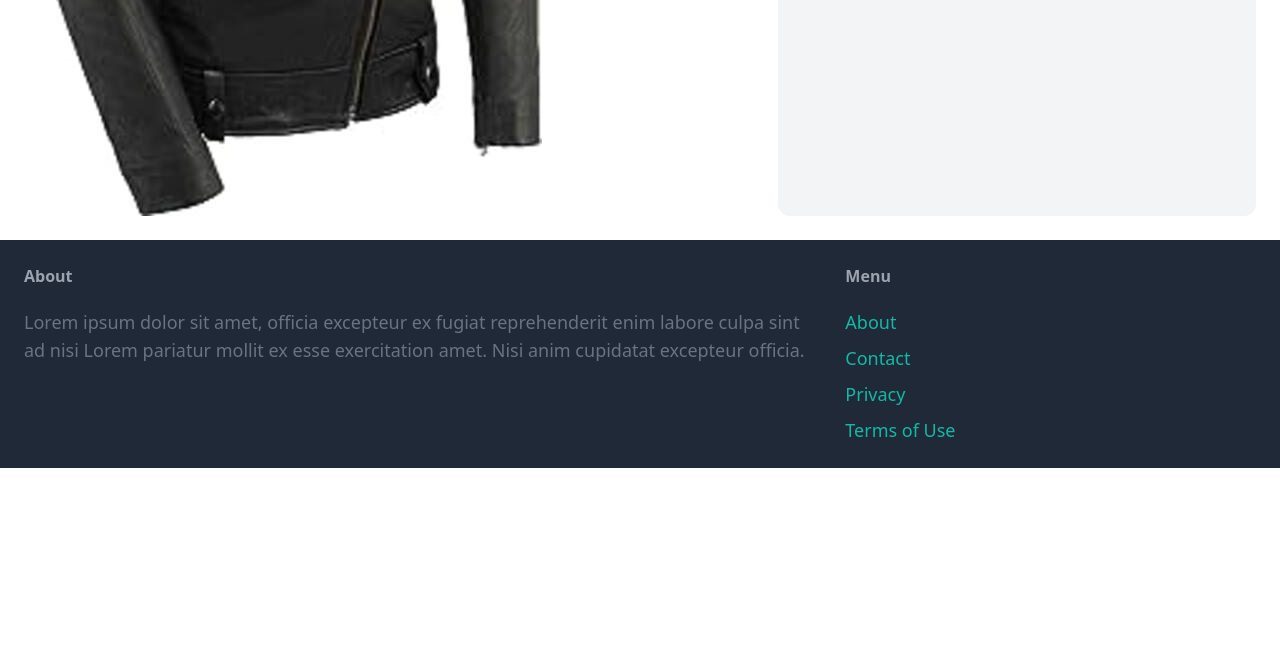
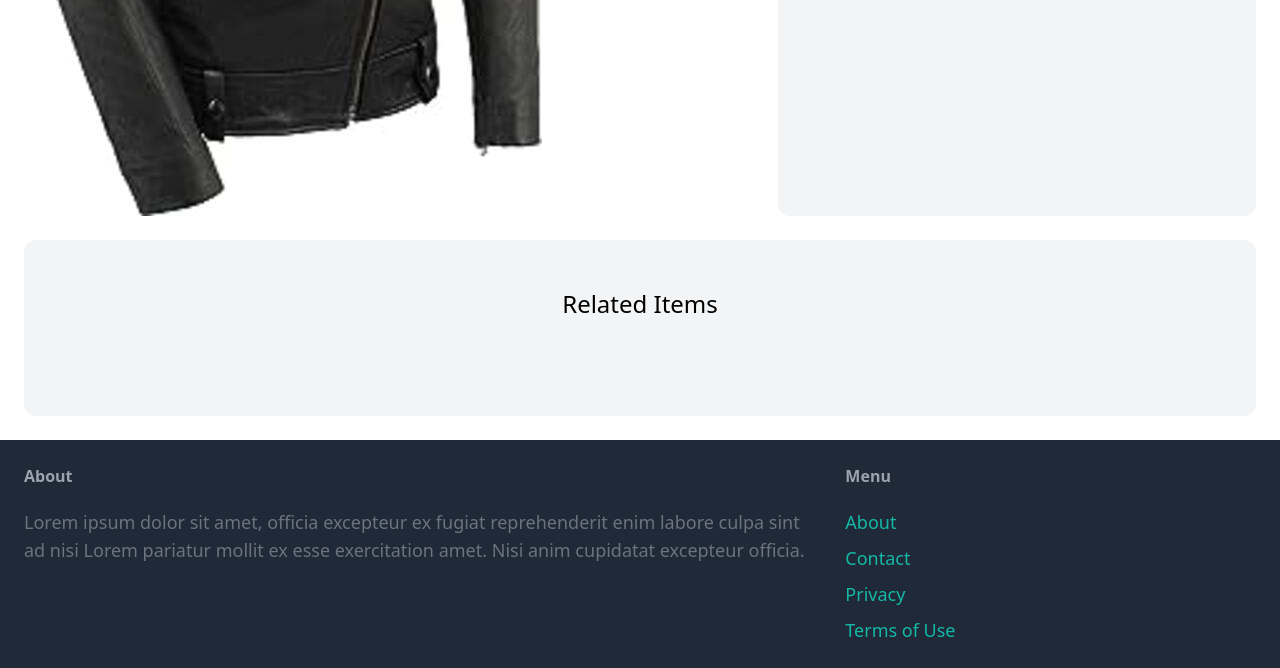
Before and after one commit to pseudoClone/kinaBlog, a Django app: a page that uses item/templates/item/detail.html in a window 1280 px wide. Shown: the part 685-1353 px from the top of the page. Before the commit the page ends 1153 px from the top, so only its background shows below. Run offline with Django 4.2, Linux system fonts and the light colour scheme; data comes from the database, SQL or seed files in the repository; both versions use the stored data as it was after the commit; some libraries are stand-ins or nearby versions.

Commit message:
update: views for related items when viewing a selected item

```diff
--- a/item/templates/item/detail.html
+++ b/item/templates/item/detail.html
@@ -27,4 +27,21 @@
 		<a href="#" class="inline-block mt-6 px-6 py-3  text-lg font-semibold bg-teal-500 text-white hover-bg-teal-700 rounded-xl"> Contact Seller</a>
 	</div>
 </div>
+
+<div class="mt-6 px-6 py-12 bg-gray-100 rounded-xl">
+	<h2 class="mb-12 text-2xl text-center">Related Items</h2>
+
+	<div class="grid grid-cols-3 gap-3">
+		{% for item in related_items %}
+		<div>
+			<a href="#">
+				<div class="p-6 bg-white rounded-b-xl">
+					<h2 class="text-2xl">{{ category.name }}</h2>
+					<p class="text-gray-500">{{ category.items.count }} items</p>
+				</div>
+			</a>
+		</div>
+		{% endfor %}
+	</div>
+</div>
 {% endblock %}
--- a/item/views.py
+++ b/item/views.py
@@ -5,6 +5,9 @@ from .models import Item
 def detail(request, pk):    #Pk is the primary key argument
     item = get_object_or_404(Item, pk = pk)
 
+    related_items = Item.objects.filter(category = item.category, isSold = False).exclude(pk = pk)[0:3]
+
     return render(request,'item/detail.html',{
-        'item':item
+        'item':item,
+        'related_items': related_items
         })
```
Also changed, not shown: core/templates/core/index.html (+10 -5 lines), db.sqlite3, media/item_images/car.png (added). Lines whose indentation alone changed are shown as unchanged.
